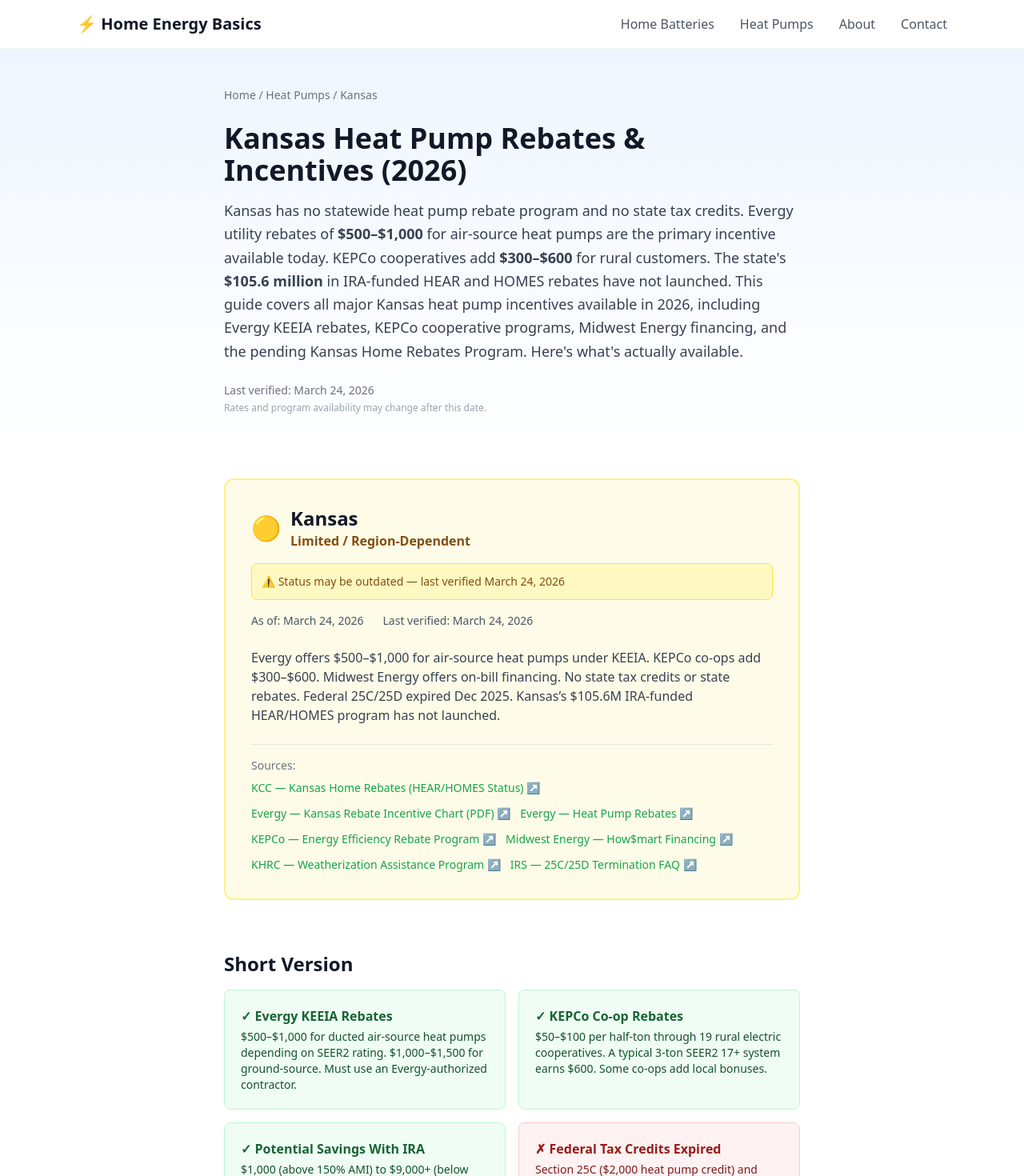
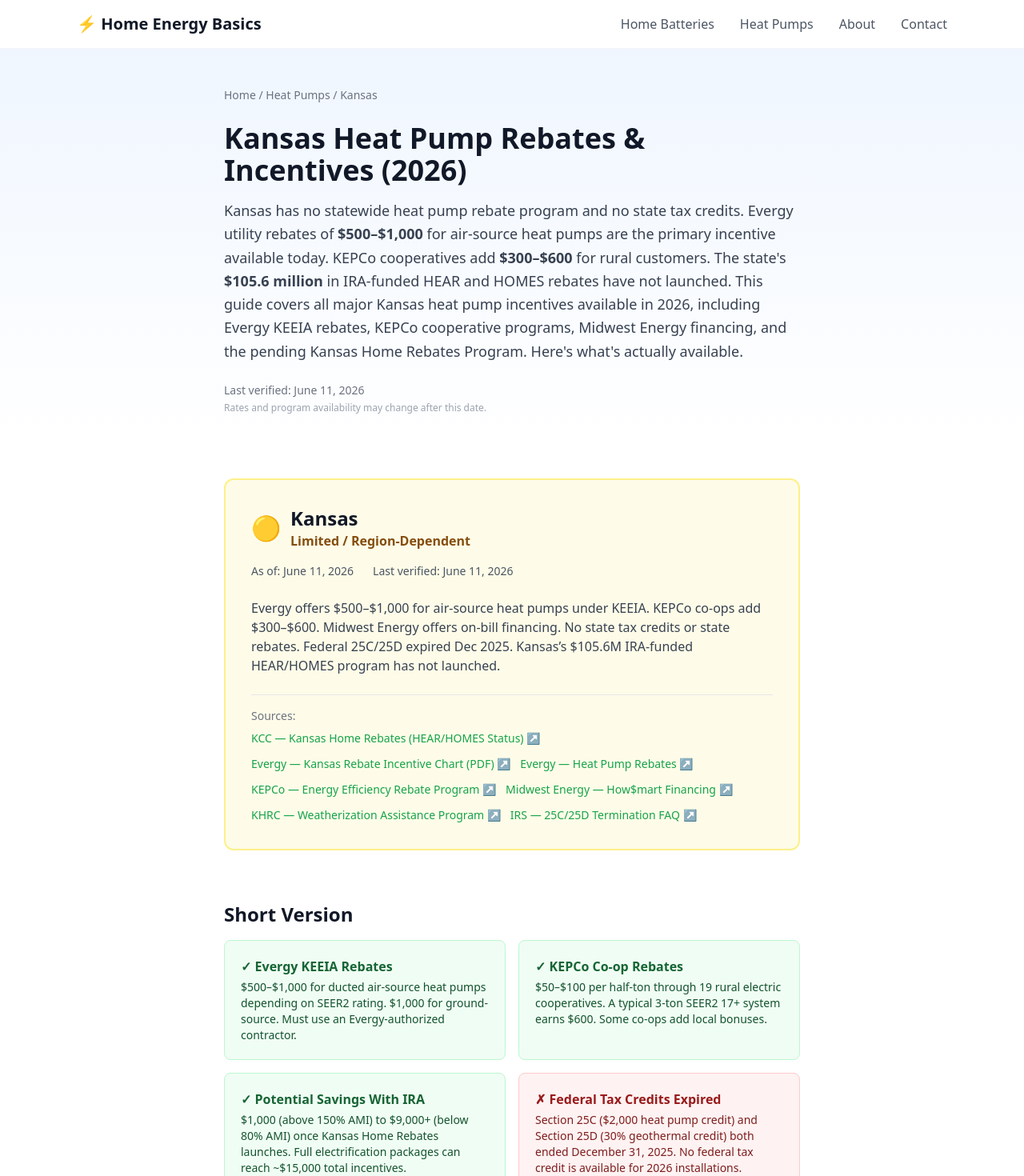
Before and after one commit to giniwproductions-88/homeenergybasics, a Next.js app: page /heat-pumps/states/ks in a window 1280 px wide. Shown: the top 1470 px of the page at 80% size. Built offline with nearby package versions, Linux system fonts and the light colour scheme.

Commit message:
KS: verify Evergy KEEIA + Kansas Home Rebates pending; correct GSHP $1,500->$1,000; align climate FAQ; refresh to 2026-06-11

```diff
--- a/src/app/heat-pumps/states/ks/page.tsx
+++ b/src/app/heat-pumps/states/ks/page.tsx
@@ -34,7 +34,7 @@ export default function KansasPage() {
         name: "What heat pump rebates are available in Kansas in 2026?",
         acceptedAnswer: {
           "@type": "Answer",
-          text: "Evergy offers $500–$1,000 for air-source heat pumps and $1,000–$1,500 for ground-source heat pumps under the KEEIA program. KEPCo rural electric cooperatives offer $50–$100 per half-ton ($300–$600 for a typical 3-ton system). Midwest Energy offers on-bill financing through How$mart. Federal tax credits (25C/25D) ended December 31, 2025. Kansas has no state tax credits or state-funded rebates. The $105.6 million IRA-funded Kansas Home Rebates Program (HEAR/HOMES) has not launched.",
+          text: "Evergy offers $500–$1,000 for air-source heat pumps and $1,000 for ground-source heat pumps under the KEEIA program. KEPCo rural electric cooperatives offer $50–$100 per half-ton ($300–$600 for a typical 3-ton system). Midwest Energy offers on-bill financing through How$mart. Federal tax credits (25C/25D) ended December 31, 2025. Kansas has no state tax credits or state-funded rebates. The $105.6 million IRA-funded Kansas Home Rebates Program (HEAR/HOMES) has not launched.",
         },
       },
       {
@@ -42,7 +42,7 @@ export default function KansasPage() {
         name: "Can I stack Evergy and IRA rebates in Kansas?",
         acceptedAnswer: {
           "@type": "Answer",
-          text: "Yes, utility rebates from Evergy or KEPCo cooperatives can generally stack with federal IRA rebates (HEAR and HOMES) once those programs launch, provided total incentives do not exceed the project cost. However, the Kansas Home Rebates Program has not launched as of March 2026, so only utility rebates are currently available to stack.",
+          text: "Yes, utility rebates from Evergy or KEPCo cooperatives can generally stack with federal IRA rebates (HEAR and HOMES) once those programs launch, provided total incentives do not exceed the project cost. However, the Kansas Home Rebates Program has not launched as of June 2026, so only utility rebates are currently available to stack.",
         },
       },
       {
@@ -50,7 +50,7 @@ export default function KansasPage() {
         name: "Do I need a cold-climate heat pump in Kansas?",
         acceptedAnswer: {
           "@type": "Answer",
-          text: "Yes. Kansas heating design temperatures range from -2°F in Kansas City to 3°F in Wichita, meaning standard heat pumps lose significant capacity during the coldest weeks. Cold-climate-rated models (ccASHP) maintain rated output down to -5°F to -15°F and are the recommended choice. Dual-fuel systems pairing a heat pump with an existing gas furnace are also common in Kansas.",
+          text: "Yes. Kansas heating design temperatures range from 3°F in Kansas City to 7°F in Wichita, meaning standard heat pumps lose significant capacity during the coldest weeks. Cold-climate-rated models (ccASHP) maintain rated output down to -5°F to -15°F and are the recommended choice. Dual-fuel systems pairing a heat pump with an existing gas furnace are also common in Kansas.",
         },
       },
       {
@@ -66,7 +66,7 @@ export default function KansasPage() {
         name: "When will Kansas launch the HEAR and HOMES rebate programs?",
         acceptedAnswer: {
           "@type": "Answer",
-          text: "As of March 2026, the Kansas Home Rebates Program website (kshomerebates.gov) states the program is coming soon. Contractor recruitment is underway, but no consumer launch date has been announced. Kansas was allocated $105.6 million ($52.9M for HOMES and $52.6M for HEAR). Homeowners can sign up for updates at kshomerebates.gov.",
+          text: "As of June 2026, the Kansas Home Rebates Program website (kshomerebates.gov) states the program is coming soon. Contractor recruitment is underway, but no consumer launch date has been announced. Kansas was allocated $105.6 million ($52.9M for HOMES and $52.6M for HEAR). Homeowners can sign up for updates at kshomerebates.gov.",
         },
       },
     ],
@@ -123,7 +123,7 @@ export default function KansasPage() {
               <p className="font-semibold text-green-800 mb-1">✓ Evergy KEEIA Rebates</p>
               <p className="text-sm text-green-900">
                 $500–$1,000 for ducted air-source heat pumps depending on SEER2 rating.
-                $1,000–$1,500 for ground-source. Must use an Evergy-authorized contractor.
+                $1,000 for ground-source. Must use an Evergy-authorized contractor.
               </p>
             </div>
             <div className="bg-green-50 border border-green-200 rounded-lg p-5">
@@ -367,7 +367,7 @@ export default function KansasPage() {
                 <tr className="border-b">
                   <td className="p-3">Ground-source HP (replacing working unit)</td>
                   <td className="p-3">—</td>
-                  <td className="p-3 font-semibold">$1,500</td>
+                  <td className="p-3 font-semibold">$1,000</td>
                 </tr>
               </tbody>
             </table>
--- a/src/data/incentives.ts
+++ b/src/data/incentives.ts
@@ -2073,7 +2073,7 @@ export const incentives: Record<StateCode, StateIncentive> = {
     stateCode: "KS",
     stateName: "Kansas",
     status: "limited",
-    lastVerified: "2026-03-24",
+    lastVerified: "2026-06-11",
     summary:
       "Evergy offers $500\u2013$1,000 for air-source heat pumps under KEEIA. KEPCo co-ops add $300\u2013$600. Midwest Energy offers on-bill financing. No state tax credits or state rebates. Federal 25C/25D expired Dec 2025. Kansas\u2019s $105.6M IRA-funded HEAR/HOMES program has not launched.",
     sources: [
```
